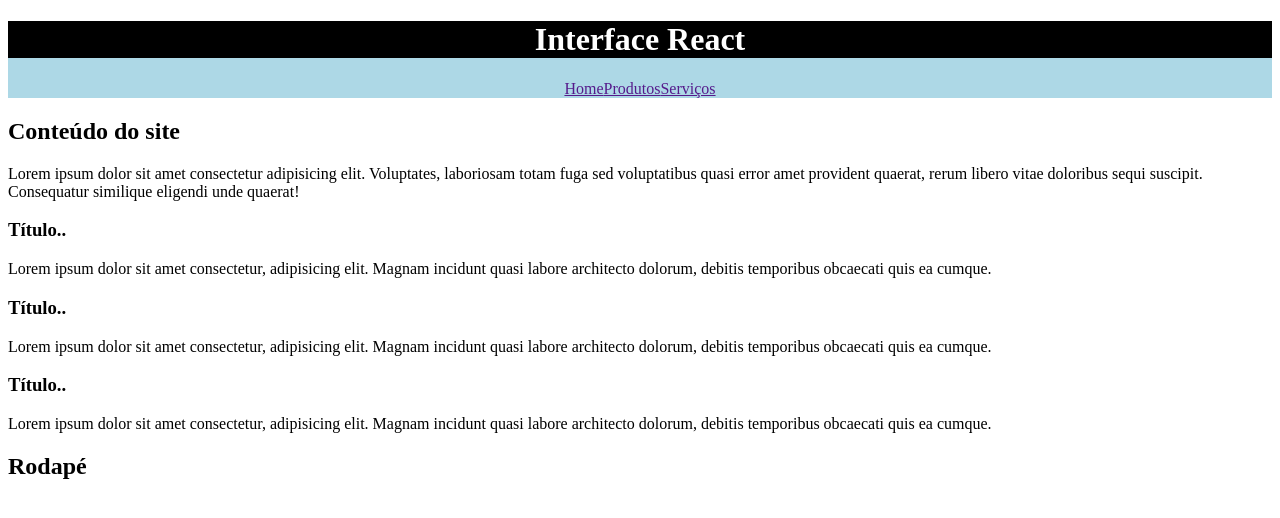
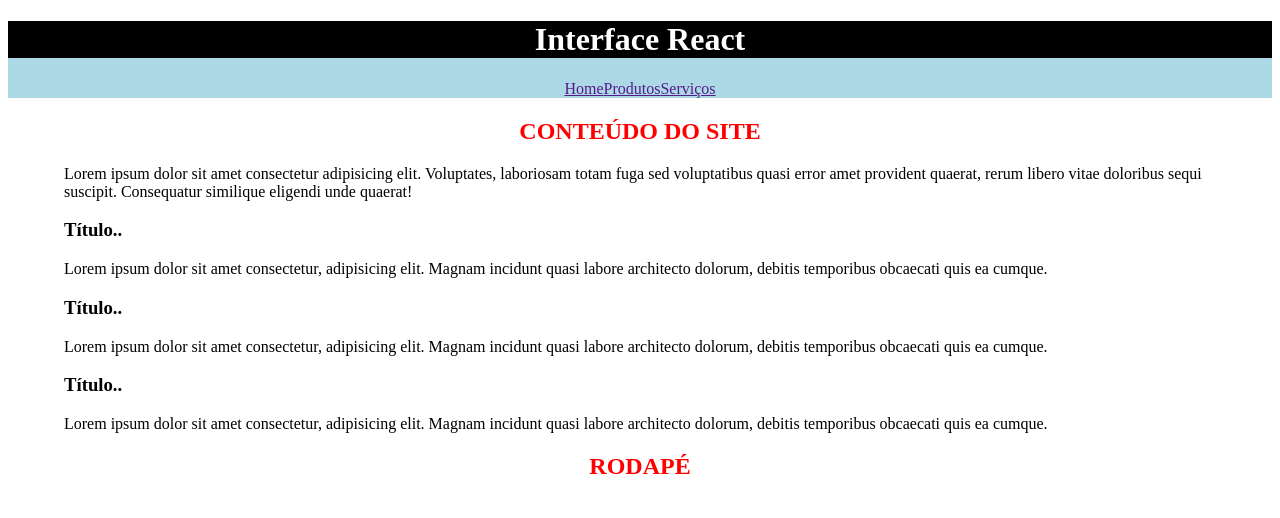
Before and after one commit to Vinils76/meu-app, a React (Create React App) app: page / in a window 1280 px wide. Shown: the top 518 px of the page. Built offline with nearby package versions, Linux system fonts and the light colour scheme.

Commit message:
Conflitos css

```diff
--- /dev/null
+++ b/src/components/layout/Conteudo.css
@@ -0,0 +1,10 @@
+main {
+  width: 90vw;
+  margin: auto;
+}
+
+.subtitulo {
+  text-align: center;
+  color: red;
+  text-transform: uppercase;
+}
--- a/src/components/layout/Conteudo.jsx
+++ b/src/components/layout/Conteudo.jsx
@@ -1,10 +1,11 @@
 import Artigo from "../Artigo";
+import "./Conteudo.css";
 
 const Conteudo = () => {
   return (
     <main>
       <section>
-        <h2>Conteúdo do site</h2>
+        <h2 className="subtitulo">Conteúdo do site</h2>
         <p>
           Lorem ipsum dolor sit amet consectetur adipisicing elit. Voluptates,
           laboriosam totam fuga sed voluptatibus quasi error amet provident
--- a/src/components/layout/Rodape.jsx
+++ b/src/components/layout/Rodape.jsx
@@ -1,7 +1,7 @@
 const Rodape = () => {
   return (
     <footer>
-      <h2>Rodapé</h2>
+      <h2 className="subtitulo">Rodapé</h2>
     </footer>
   );
 };
```
